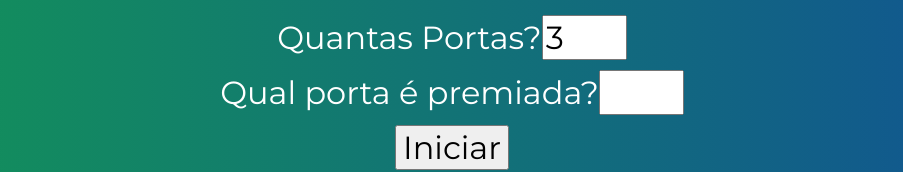
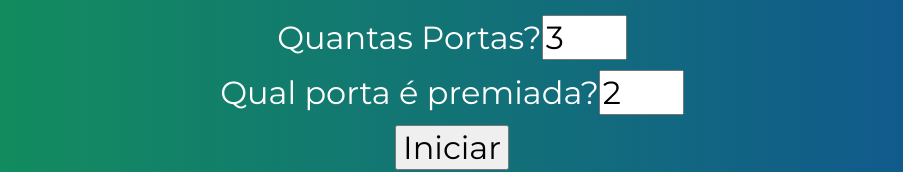
Before and after one commit to PomboObeso/problema-montyHall__VueJS, a Vue app: page / in a window 1280 px wide. Shown: the part 155-327 px from the top of the page, without its empty margins (188-1091 px from the left). Built offline with nearby package versions, Linux system fonts and the light colour scheme.

Commit message:
Refactoring Selected Door

```diff
--- a/src/App.vue
+++ b/src/App.vue
@@ -9,7 +9,7 @@
             </div>
             <div v-if="!started">
                 <label for="selectedPort">Qual porta é premiada?</label>
-                <input type="text" id="selectedPort" size="3"
+                <input type="text" id="selectedPort" size="3" required
                     v-model.number="selectedPort">
             </div>
             <button v-if="!started" @click="started = true">Iniciar</button>
@@ -25,6 +25,7 @@
 
 <script>
 import Door from './components/Door.vue';
+const getRandomNumber = () => Math.floor((Math.random() * 3) + 1)
 export default {
     name:'App',
     components: {Door},
@@ -32,7 +33,7 @@ export default {
         return {
             started: false,
             portsAmount: 3,
-            selectedPort: null
+            selectedPort: getRandomNumber()
         }
     }
 }
```
